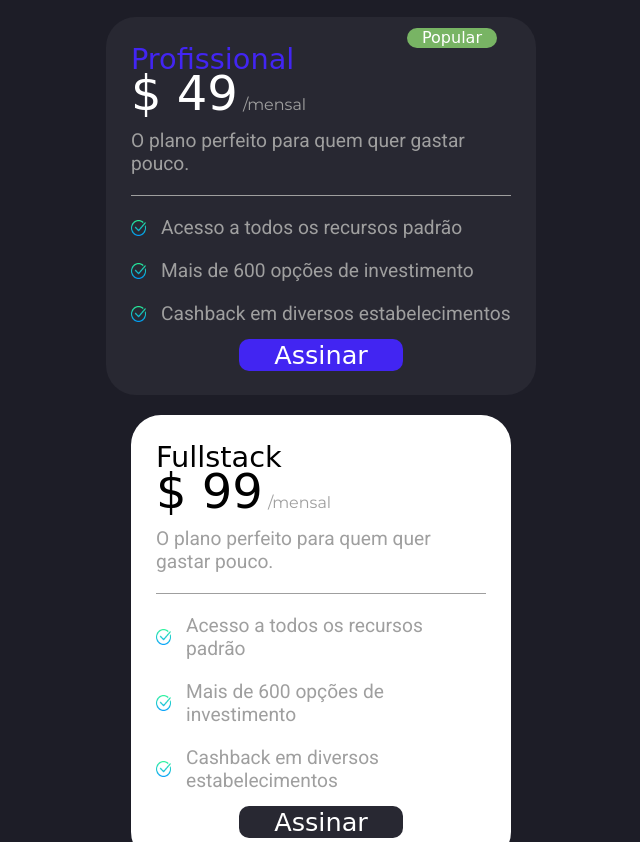
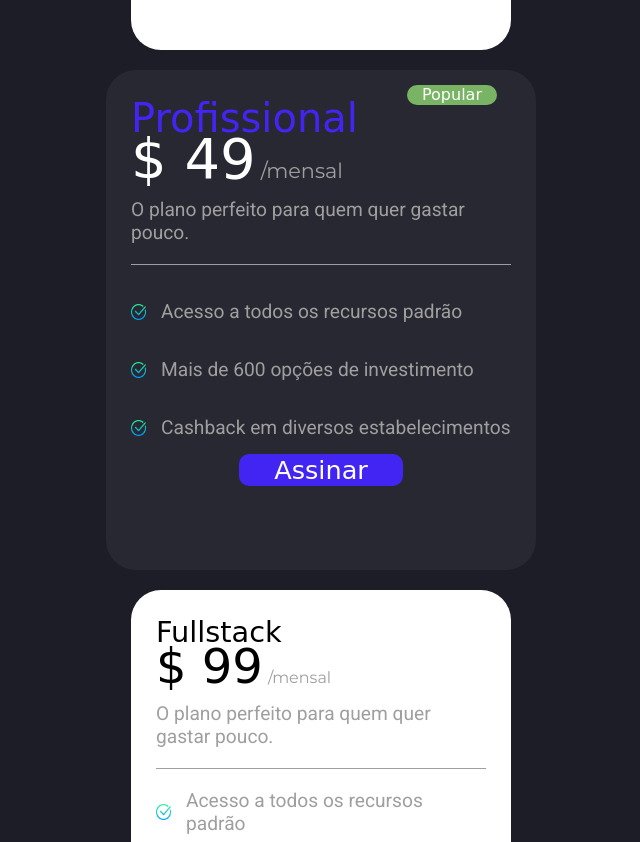
Before and after one commit to LuisNettoo/site-cryptobank, a plain HTML site: page index.html in a window 1280 px wide. Shown: the part 2640-3482 px from the top of the page, without its empty margins (319-959 px from the left). Drawn offline with Linux system fonts and the light colour scheme; a web font is replaced by a local one.

Commit message:
Versão tablet finalizada

```diff
--- a/css/style.scss
+++ b/css/style.scss
@@ -614,9 +614,34 @@ footer {
 
         .card-plan {
           max-width: 380px;
+          height: 500px;
 
           &:nth-child(2) {
             max-width: 430px;
+            h3 {
+              font-size: 2.5rem;
+            }
+
+            .price-per-month {
+              .price {
+                font-size: 3.5rem;
+              }
+
+              .for-month {
+                font-size: 1.3rem;
+              }
+            }
+
+            .plan-benefits {
+              display: flex;
+              flex-direction: column;
+              gap: 0px;
+
+              a {
+                margin: auto;
+                width: min-content;
+              }
+            }
           }
         }
       }
```
Also changed, not shown: css/style.css, 1 other file.
